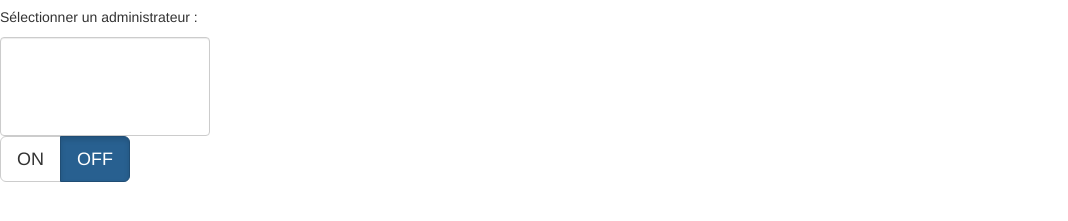
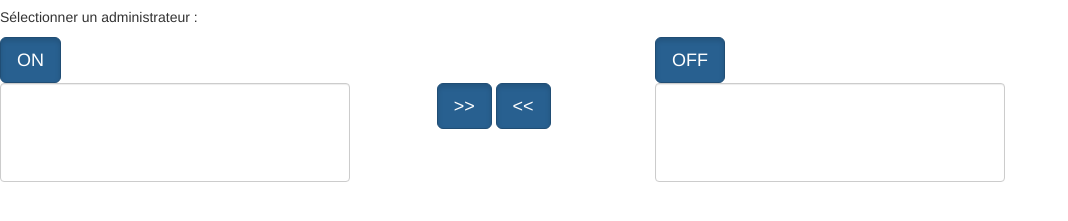
Before and after one commit to Nexucis/SmartCampus, a website: page WebServer/views/admin/rights.html in a window 1280 px wide. Shown: the part 63-284 px from the top of the page, without its empty margins (0-1068 px from the left). Drawn offline with nearby package versions, Linux system fonts and the light colour scheme; files whose address does not match are found by name.

Commit message:
14504-13 design de la page web

```diff
--- a/WebServer/views/admin/rights.html
+++ b/WebServer/views/admin/rights.html
@@ -12,17 +12,23 @@
         <h1>Droits</h1>
 
         <p>Sélectionner un administrateur : </p>
+
         <div class="row">
-            <div class="col-md-1">
-                <select id="admins_list" class="form-control" size=5 style="width: 15em"></select>
-            </div>
+              <div class="col-md-6"><button id="btn_off" class="btn btn-lg btn-primary active" data-target="#myModal" data-toggle="modal">ON</button></div>
+              <div class="col-md-6"><button id="btn_off" class="btn btn-lg btn-primary active" data-target="#myModal" data-toggle="modal">OFF</button></div>
         </div>
+
+
         <div class="row">
             <div class="col-md-4">
-                <div id="btn_onoff" class="btn-group btn-toggle">
-                    <button id="btn_on" class="btn btn-lg btn-default" data-target="#myModal" data-toggle="modal">ON</button>
-                    <button id="btn_off" class="btn btn-lg btn-primary active" data-target="#myModal" data-toggle="modal">OFF</button>
-                </div>
+                <select id="admins_list" class="form-control" size=5 style="width: 25em"></select>
+            </div>
+            <div class="col-md-2">
+                <button id="btn_off" class="btn btn-lg btn-primary active" data-target="#myModal" data-toggle="modal">>></button>
+                <button id="btn_off" class="btn btn-lg btn-primary active" data-target="#myModal" data-toggle="modal"><<</button>
+            </div>
+            <div class="col-md-4">
+                <select id="admins_list" class="form-control" size=5 style="width: 25em"></select>
             </div>
         </div>
 
```
